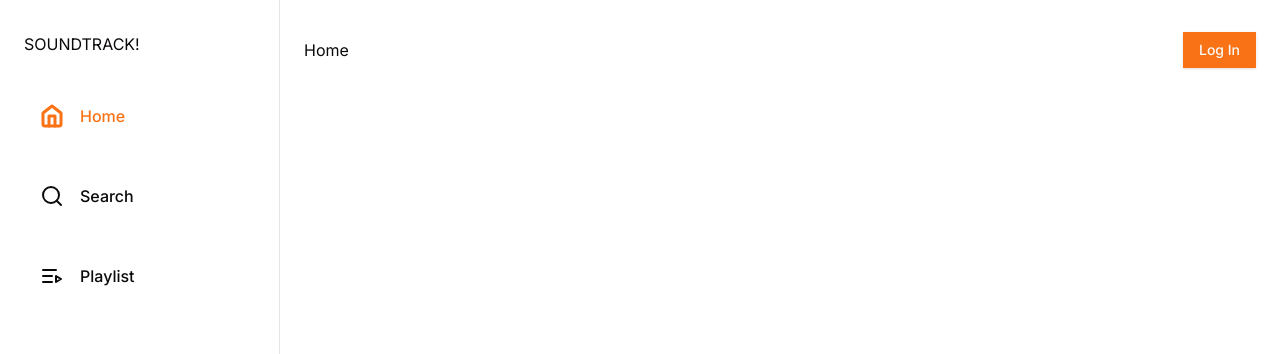
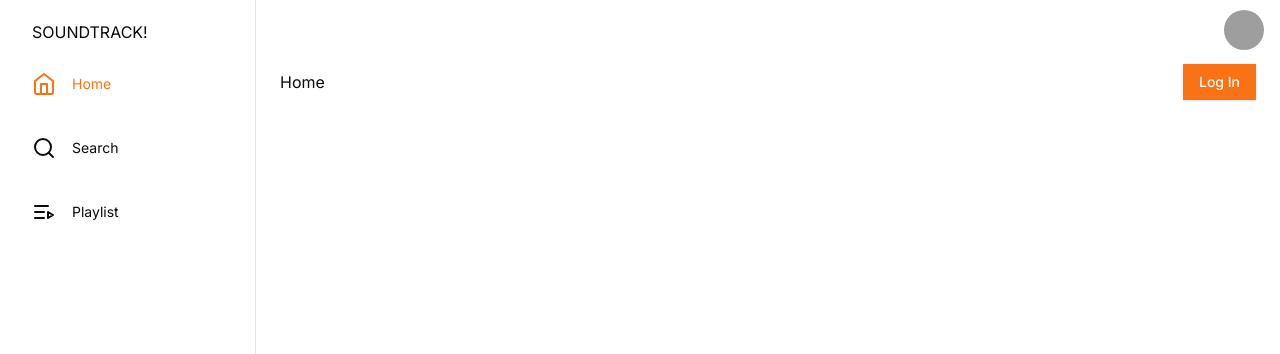
Before and after one commit to vishal-jagamani/soundtrack, a React (Vite) app in the folder frontend/: page / in a window 1280 px wide. Shown: the top 354 px of the page. Built offline with nearby package versions, Linux system fonts and the light colour scheme; no server answers; grey boxes are pictures that could not be loaded.

Commit message:
UX: Base layout setup

```diff
--- a/frontend/package.json
+++ b/frontend/package.json
@@ -11,6 +11,8 @@
   },
   "dependencies": {
     "@hookform/resolvers": "^3.3.4",
+    "@radix-ui/react-avatar": "^1.0.4",
+    "@radix-ui/react-dialog": "^1.0.5",
     "@radix-ui/react-icons": "^1.3.0",
     "@radix-ui/react-label": "^2.0.2",
     "@radix-ui/react-select": "^2.0.0",
@@ -32,6 +34,7 @@
     "react-router-dom": "^6.17.0",
     "tailwind-merge": "^2.2.0",
     "tailwindcss-animate": "^1.0.7",
+    "vaul": "^0.9.0",
     "zod": "^3.22.4"
   },
   "devDependencies": {
--- a/frontend/src/components/Layout.tsx
+++ b/frontend/src/components/Layout.tsx
@@ -2,19 +2,23 @@ import { FC } from 'react'
 import Sidebar from './sidebar'
 import { Outlet } from 'react-router'
 import { Toaster } from './ui/toaster'
-import { useAuth } from '@/utils/hof/AuthContext'
+import Navbar from './navbar'
+// import { useAuth } from '@/utils/hof/AuthContext'
 
 const Layout: FC = () => {
-  const { accessToken, setAccessToken } = useAuth()
-  console.log('🚀 ~ accessToken:', accessToken, setAccessToken)
+  // const { accessToken, setAccessToken } = useAuth()
+  // console.log('🚀 ~ accessToken:', accessToken, setAccessToken)
   return (
-    <div className='grid grid-cols-[280px_minmax(900px,_1fr)]'>
-      <Sidebar />
-      <div className='px-6 py-8 max-w-screen-xl mx-auto w-full overflow-x-hidden'>
-        <Outlet />
+    <>
+      <Navbar />
+      <div className='grid grid-cols-1 md:grid-cols-[auto,1fr] mt-12'>
+        <Sidebar />
+        <div className='px-6 pt-4 max-w-screen-xl mx-auto w-full overflow-x-hidden'>
+          <Outlet />
+        </div>
+        <Toaster />
       </div>
-      <Toaster />
-    </div>
+    </>
   )
 }
 
--- /dev/null
+++ b/frontend/src/components/navbar/SideDrawer.tsx
@@ -0,0 +1,73 @@
+// import React from 'react'
+
+import { Home, ListVideo, Menu, Search } from 'lucide-react'
+import { Button } from '../ui/button'
+import { DrawerTrigger, Drawer, DrawerContent, DrawerHeader, DrawerTitle, DrawerDescription, DrawerFooter, DrawerClose } from '../ui/drawer'
+import { Link, useLocation } from 'react-router-dom'
+import React from 'react'
+
+interface SidebarItem {
+  to: string
+  icon: JSX.Element
+  label: string
+}
+
+const sidebarItems: SidebarItem[] = [
+  { to: '/', icon: <Home />, label: 'Home' },
+  { to: '/search', icon: <Search />, label: 'Search' },
+  { to: '/playlist', icon: <ListVideo />, label: 'Playlist' },
+]
+const SideDrawer = () => {
+  const location = useLocation()
+
+  return (
+    <Drawer direction='left'>
+      <DrawerTrigger>
+        <Menu className='cursor-pointer' />
+      </DrawerTrigger>
+      <DrawerContent showSlider={false} className='left-0 top-0 w-72 mt-0'>
+        {/* <DrawerHeader>
+          <DrawerTitle>Are you absolutely sure?</DrawerTitle>
+          <DrawerDescription>This action cannot be undone.</DrawerDescription>
+        </DrawerHeader>
+        <DrawerFooter>
+          <Button>Submit</Button>
+          <DrawerClose>
+            <Button variant='outline'>Cancel</Button>
+          </DrawerClose>
+        </DrawerFooter> */}
+        <div className='w-full px-6 py-4 h-screen space-y-6'>
+          {/* <h1 className='pb-8 pt-4'>SOUNDTRACK!</h1> */}
+
+          <div className='w-[240px] flex items-center lg:border-r py-2'>
+            <div className='p-2 hover:bg-muted lg:hidden'>
+              <DrawerClose>
+                <Menu className='cursor-pointer' />
+              </DrawerClose>
+            </div>
+            <h1 className='ml-4'>SOUNDTRACK!</h1>
+          </div>
+
+          {sidebarItems?.map(({ to, icon, label }) => (
+            <Link
+              key={to}
+              to={to}
+              className={`flex items-center flex-row gap-x-4 space-y-0 hover:bg-secondary p-2 transition-all cursor-pointer `}
+            >
+              <DrawerClose>
+                {React.cloneElement(icon, {
+                  strokeWidth: location?.pathname === to ? 2 : 2,
+                  className: location?.pathname === to ? 'text-primary' : '',
+                  // fill: 'bg-primary',
+                })}
+              </DrawerClose>
+              <h1 className={`text-sm transition-all font-normal ${location?.pathname === to ? 'text-primary' : ''}`}>{label}</h1>
+            </Link>
+          ))}
+        </div>
+      </DrawerContent>
+    </Drawer>
+  )
+}
+
+export default SideDrawer
--- /dev/null
+++ b/frontend/src/components/navbar/index.tsx
@@ -0,0 +1,26 @@
+import { FC, useState } from 'react'
+import { Avatar, AvatarFallback, AvatarImage } from '../ui/avatar'
+// import { Menu } from 'lucide-react'
+import SideDrawer from './SideDrawer'
+
+const Navbar: FC = () => {
+  return (
+    <nav className='flex items-center justify-between fixed top-0 w-full bg-background'>
+      <div className='w-[240px] flex items-center ml-4 lg:border-r py-2 lg:pt-6 lg:pb-4'>
+        <div className='p-2 hover:bg-muted lg:hidden'>
+          {/* <Menu className='cursor-pointer' /> */}
+          <SideDrawer />
+        </div>
+        <h1 className='ml-4 -mt-1'>SOUNDTRACK!</h1>
+      </div>
+      <div className='max-w-screen-xl invisible md:visible mr-4'>
+        <Avatar className='h-10 w-10'>
+          <AvatarImage src='https://github.com/shadcn.png' alt='@shadcn' />
+          <AvatarFallback>CN</AvatarFallback>
+        </Avatar>
+      </div>
+    </nav>
+  )
+}
+
+export default Navbar
--- a/frontend/src/components/sidebar/index.tsx
+++ b/frontend/src/components/sidebar/index.tsx
@@ -18,16 +18,21 @@ const Sidebar: FC = () => {
   const location = useLocation()
 
   return (
-    <div className='w-full px-6 py-4 h-screen border-r'>
-      <h1 className='pb-8 pt-4'>SOUNDTRACK!</h1>
+    <div className='w-full px-2 lg:px-6 py-4 h-screen lg:border-r lg:w-64 hidden md:block space-y-6'>
+      {/* <h1 className='pb-8 pt-4'>SOUNDTRACK!</h1> */}
 
       {sidebarItems.map(({ to, icon, label }) => (
-        <Link key={to} to={to} className={`flex items-center gap-x-4 mb-6 hover:bg-secondary p-4 transition-all cursor-pointer`}>
+        <Link
+          key={to}
+          to={to}
+          className={`flex items-center flex-col lg:flex-row gap-x-4 space-y-2 lg:space-y-0 hover:bg-secondary p-1 py-2 lg:p-2 transition-all cursor-pointer `}
+        >
           {React.cloneElement(icon, {
-            strokeWidth: location?.pathname === to ? 3 : 2,
+            strokeWidth: location?.pathname === to ? 2 : 2,
             className: location?.pathname === to ? 'text-primary' : '',
+            // fill: 'bg-primary',
           })}
-          <h1 className={`text-base transition-all font-medium ${location?.pathname === to ? 'text-primary' : ''}`}>{label}</h1>
+          <h1 className={`text-sm transition-all font-normal ${location?.pathname === to ? 'text-primary' : ''}`}>{label}</h1>
         </Link>
       ))}
     </div>
--- /dev/null
+++ b/frontend/src/components/ui/avatar.tsx
@@ -0,0 +1,48 @@
+import * as React from "react"
+import * as AvatarPrimitive from "@radix-ui/react-avatar"
+
+import { cn } from "@/lib/utils"
+
+const Avatar = React.forwardRef<
+  React.ElementRef<typeof AvatarPrimitive.Root>,
+  React.ComponentPropsWithoutRef<typeof AvatarPrimitive.Root>
+>(({ className, ...props }, ref) => (
+  <AvatarPrimitive.Root
+    ref={ref}
+    className={cn(
+      "relative flex h-10 w-10 shrink-0 overflow-hidden rounded-full",
+      className
+    )}
+    {...props}
+  />
+))
+Avatar.displayName = AvatarPrimitive.Root.displayName
+
+const AvatarImage = React.forwardRef<
+  React.ElementRef<typeof AvatarPrimitive.Image>,
+  React.ComponentPropsWithoutRef<typeof AvatarPrimitive.Image>
+>(({ className, ...props }, ref) => (
+  <AvatarPrimitive.Image
+    ref={ref}
+    className={cn("aspect-square h-full w-full", className)}
+    {...props}
+  />
+))
+AvatarImage.displayName = AvatarPrimitive.Image.displayName
+
+const AvatarFallback = React.forwardRef<
+  React.ElementRef<typeof AvatarPrimitive.Fallback>,
+  React.ComponentPropsWithoutRef<typeof AvatarPrimitive.Fallback>
+>(({ className, ...props }, ref) => (
+  <AvatarPrimitive.Fallback
+    ref={ref}
+    className={cn(
+      "flex h-full w-full items-center justify-center rounded-full bg-muted",
+      className
+    )}
+    {...props}
+  />
+))
+AvatarFallback.displayName = AvatarPrimitive.Fallback.displayName
+
+export { Avatar, AvatarImage, AvatarFallback }
--- /dev/null
+++ b/frontend/src/components/ui/drawer.tsx
@@ -0,0 +1,82 @@
+import * as React from 'react'
+import { Drawer as DrawerPrimitive } from 'vaul'
+
+import { cn } from '@/lib/utils'
+
+const Drawer = ({ shouldScaleBackground = true, ...props }: React.ComponentProps<typeof DrawerPrimitive.Root>) => (
+  <DrawerPrimitive.Root shouldScaleBackground={shouldScaleBackground} {...props} />
+)
+interface DrawerContentProps extends React.ComponentPropsWithoutRef<typeof DrawerPrimitive.Content> {
+  showSlider?: boolean
+}
+Drawer.displayName = 'Drawer'
+
+const DrawerTrigger = DrawerPrimitive.Trigger
+
+const DrawerPortal = DrawerPrimitive.Portal
+
+const DrawerClose = DrawerPrimitive.Close
+
+const DrawerOverlay = React.forwardRef<
+  React.ElementRef<typeof DrawerPrimitive.Overlay>,
+  React.ComponentPropsWithoutRef<typeof DrawerPrimitive.Overlay>
+>(({ className, ...props }, ref) => (
+  <DrawerPrimitive.Overlay ref={ref} className={cn('fixed inset-0 z-50 bg-black/80', className)} {...props} />
+))
+DrawerOverlay.displayName = DrawerPrimitive.Overlay.displayName
+
+const DrawerContent = React.forwardRef<React.ElementRef<typeof DrawerPrimitive.Content>, DrawerContentProps>(
+  ({ className, showSlider = true, children, ...props }, ref) => (
+    <DrawerPortal>
+      <DrawerOverlay />
+      <DrawerPrimitive.Content
+        ref={ref}
+        className={cn('fixed inset-x-0 bottom-0 z-50 mt-24 flex h-auto flex-col rounded-t-[10px] border bg-background', className)}
+        {...props}
+      >
+        {showSlider ? <div className='mx-auto mt-4 h-2 w-[100px] rounded-full bg-muted' /> : null}
+        {children}
+      </DrawerPrimitive.Content>
+    </DrawerPortal>
+  ),
+)
+DrawerContent.displayName = 'DrawerContent'
+
+const DrawerHeader = ({ className, ...props }: React.HTMLAttributes<HTMLDivElement>) => (
+  <div className={cn('grid gap-1.5 p-4 text-center sm:text-left', className)} {...props} />
+)
+DrawerHeader.displayName = 'DrawerHeader'
+
+const DrawerFooter = ({ className, ...props }: React.HTMLAttributes<HTMLDivElement>) => (
+  <div className={cn('mt-auto flex flex-col gap-2 p-4', className)} {...props} />
+)
+DrawerFooter.displayName = 'DrawerFooter'
+
+const DrawerTitle = React.forwardRef<
+  React.ElementRef<typeof DrawerPrimitive.Title>,
+  React.ComponentPropsWithoutRef<typeof DrawerPrimitive.Title>
+>(({ className, ...props }, ref) => (
+  <DrawerPrimitive.Title ref={ref} className={cn('text-lg font-semibold leading-none tracking-tight', className)} {...props} />
+))
+DrawerTitle.displayName = DrawerPrimitive.Title.displayName
+
+const DrawerDescription = React.forwardRef<
+  React.ElementRef<typeof DrawerPrimitive.Description>,
+  React.ComponentPropsWithoutRef<typeof DrawerPrimitive.Description>
+>(({ className, ...props }, ref) => (
+  <DrawerPrimitive.Description ref={ref} className={cn('text-sm text-muted-foreground', className)} {...props} />
+))
+DrawerDescription.displayName = DrawerPrimitive.Description.displayName
+
+export {
+  Drawer,
+  DrawerPortal,
+  DrawerOverlay,
+  DrawerTrigger,
+  DrawerClose,
+  DrawerContent,
+  DrawerHeader,
+  DrawerFooter,
+  DrawerTitle,
+  DrawerDescription,
+}
--- a/frontend/src/pages/auth/components/RegisterForm.tsx
+++ b/frontend/src/pages/auth/components/RegisterForm.tsx
@@ -57,7 +57,7 @@ const RegisterForm: FC = ({}) => {
       const RAW_DATA = { userId: user?.userId, ...values }
       const response = await TriggerSignUp(RAW_DATA)?.unwrap()
 
-      if (response?.data?.status) {
+      if (response?.status) {
         navigate('/')
       } else {
         throw new Error('Something went wrong!')
--- a/frontend/src/pages/search/index.tsx
+++ b/frontend/src/pages/search/index.tsx
@@ -11,7 +11,6 @@ const Search: FC = () => {
   const [SearchInput, { isLoading }] = useSearchInputMutation()
 
   const debouncedSearchTerm = useDebounce(searchText, 500)
-  console.log('🚀 ~ debouncedSearchTerm:', debouncedSearchTerm)
 
   const handleChange = (e: React.ChangeEvent<HTMLInputElement>) => {
     const newSearchTerm = e.target.value
```
Also changed, not shown: frontend/src/components/card/TrackCard.tsx (+5 -5 lines), 1 other file (tests, documents, lock files or other folders).
